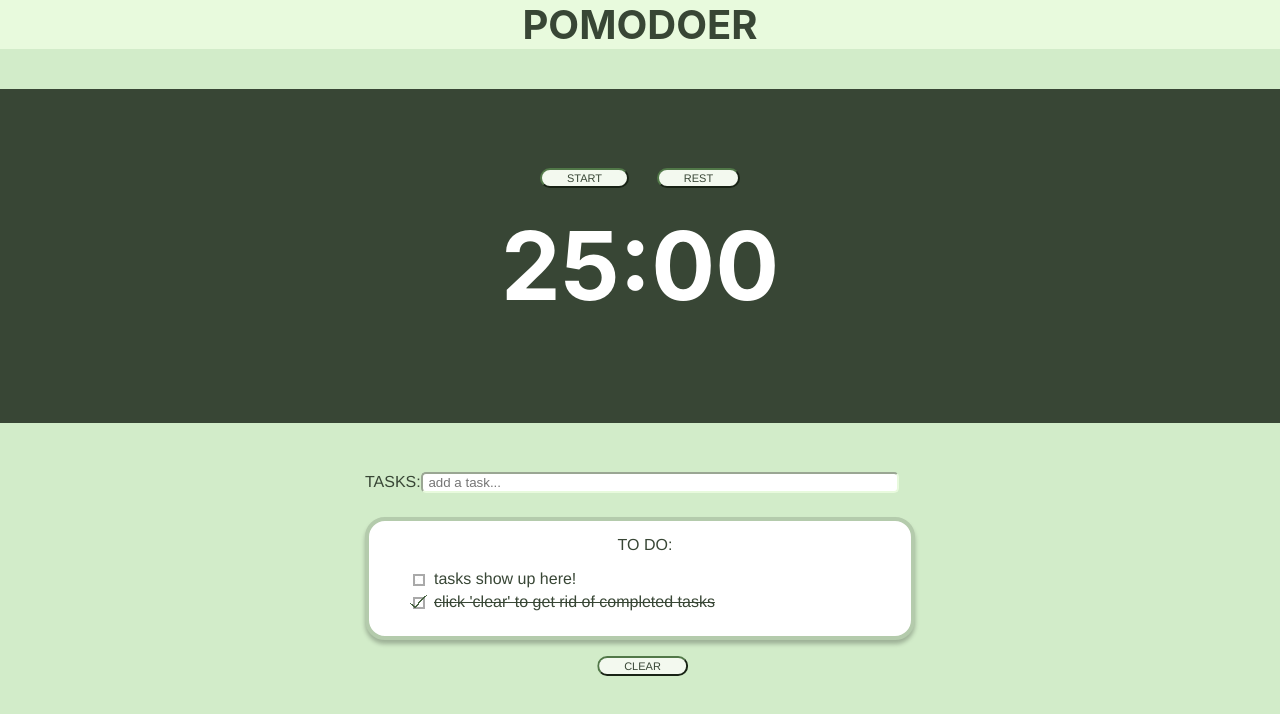
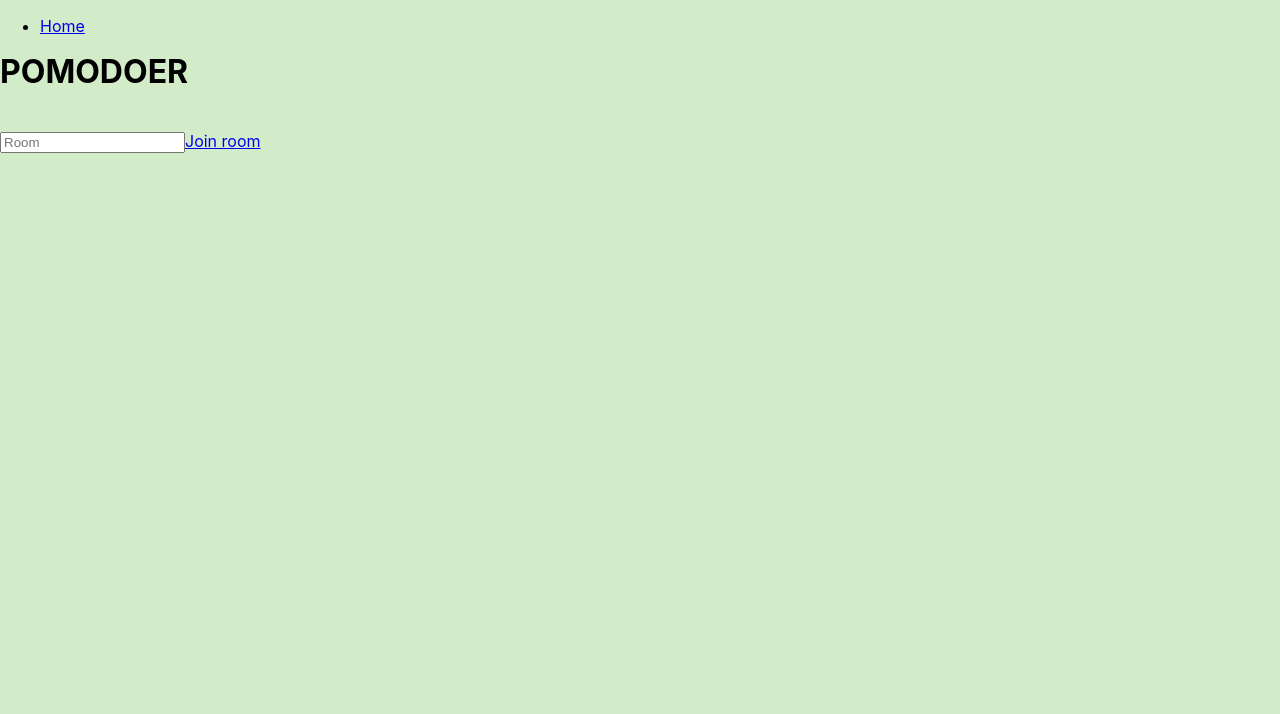
Before and after one commit to cindylwang/femmehacks-pomodoer-app, a React (Create React App) app: page / in a window 1280 px wide. Shown: the top 714 px of the page. Built offline with nearby package versions, Linux system fonts and the light colour scheme.

Commit message:
last working on before full rooms implementation
added homepage and routes, needs re-done chatbox and timer buttons

```diff
--- a/package.json
+++ b/package.json
@@ -10,7 +10,9 @@
     "react": "^17.0.1",
     "react-bootstrap": "^1.4.3",
     "react-dom": "^17.0.1",
+    "react-router-dom": "^5.2.0",
     "react-scripts": "4.0.2",
+    "socket.io-client": "^3.1.1",
     "web-vitals": "^1.0.1"
   },
   "scripts": {
--- a/src/App.js
+++ b/src/App.js
@@ -1,76 +1,30 @@
-import Jumbotron from 'react-bootstrap/Jumbotron';
-import React, { useState } from 'react';
-//mock data
-import data from "./data.json";
-//components
-import ToDoList from "./ToDoList";
-import ToDoForm from './ToDoForm';
-// import './App.css';
-import './ToDoList.css';
+import React from "react";
+import { BrowserRouter as Router, Switch, Route, Link } from "react-router-dom";
 
-
-import OurTimer from './Timer';
+import "./index.css";
+import Home from "./Home/Home";
+import Collab from "./Collab";
 
 function App() {
-
-  const [ toDoList, setToDoList ] = useState(data);
-
-  const handleToggle = (id) => {
-    let mapped = toDoList.map(task => {
-      return task.id === Number(id) ? { ...task, complete: !task.complete } : { ...task};
-    });
-    setToDoList(mapped);
-  }
-
-  const handleFilter = () => {
-    let filtered = toDoList.filter(task => {
-      return !task.complete;
-    });
-    setToDoList(filtered);
-  }
-
-  const addTask = (userInput ) => {
-    let copy = [...toDoList];
-    copy = [...copy, { id: toDoList.length + 1, task: userInput, complete: false }];
-    setToDoList(copy);
-  }
-
-  // const listStyle = {
-  //   color: "white",
-  //   backgroundColor: "DodgerBlue",
-  //   border: '2px',
-  //   fontFamily: "Arial"
-  // };
-
   return (
-    <div className="App">
-        <div className="App-header">
-          <header>
+    <Router>
+        <header>
+        <ul>
+          <li>
+            <Link to="/">Home</Link>
+          </li>
+        </ul>
             <h1>
               POMODOER
             </h1>
-          </header>
-       </div>
-        <div className='timer'>
-          <OurTimer />
-        </div>
-
-        <div className ="listComponent">
-          <div className='ToDoForm'>
-            <div className="toDoFormTitle">
-              <p>TASKS:</p>
-            </div>
-
-            <ToDoForm addTask={addTask}/>
-
-          </div>
-        <div className="ToDoList">
-          <ToDoList toDoList={toDoList} handleToggle={handleToggle} handleFilter={handleFilter}/>
-        </div>
-        </div>
-
-
-    </div>
+        </header>
+      <Switch>
+        <Route exact path="/" component={Home} />
+        <Route exact path="/:roomId" component={Collab}/>
+        {/* eventually become Collab */}
+        {/* <Route exact path="/:roomId" component={ChatRoom} /> */}
+      </Switch>
+    </Router>
   );
 }
 
--- /dev/null
+++ b/src/Collab.js
@@ -0,0 +1,78 @@
+import Jumbotron from 'react-bootstrap/Jumbotron';
+import React, { useState } from 'react';
+//mock data
+import data from "./data.json";
+//components
+import ToDoList from "./ToDoList";
+import ToDoForm from './ToDoForm';
+// import './App.css';
+import './ToDoList.css';
+// import useChat from "../useChat";
+
+
+import OurTimer from './Timer';
+
+const Collab = (props) => {
+
+  const [ toDoList, setToDoList ] = useState(data);
+
+  const handleToggle = (id) => {
+    let mapped = toDoList.map(task => {
+      return task.id === Number(id) ? { ...task, complete: !task.complete } : { ...task};
+    });
+    setToDoList(mapped);
+  }
+
+  const handleFilter = () => {
+    let filtered = toDoList.filter(task => {
+      return !task.complete;
+    });
+    setToDoList(filtered);
+  }
+
+  const addTask = (userInput ) => {
+    let copy = [...toDoList];
+    copy = [...copy, { id: toDoList.length + 1, task: userInput, complete: false }];
+    setToDoList(copy);
+  }
+
+  // const listStyle = {
+  //   color: "white",
+  //   backgroundColor: "DodgerBlue",
+  //   border: '2px',
+  //   fontFamily: "Arial"
+  // };
+
+  return (
+    <div className="App">
+        <div className="App-header">
+          <header>
+            <h1>
+              POMODOER
+            </h1>
+          </header>
+       </div>
+        <div className='timer'>
+          <OurTimer />
+        </div>
+
+        <div className ="listComponent">
+          <div className='ToDoForm'>
+            <div className="toDoFormTitle">
+              <p>TASKS:</p>
+            </div>
+
+            <ToDoForm addTask={addTask}/>
+
+          </div>
+        <div className="ToDoList">
+          <ToDoList toDoList={toDoList} handleToggle={handleToggle} handleFilter={handleFilter}/>
+        </div>
+        </div>
+
+
+    </div>
+  );
+}
+
+export default Collab;
--- /dev/null
+++ b/src/Home/Home.js
@@ -0,0 +1,29 @@
+import React from "react";
+import { Link } from "react-router-dom";
+
+// import "./Home.css";
+
+const Home = () => {
+  const [roomName, setRoomName] = React.useState("");
+
+  const handleRoomNameChange = (event) => {
+    setRoomName(event.target.value);
+  };
+
+  return (
+    <div className="home-container">
+      <input
+        type="text"
+        placeholder="Room"
+        value={roomName}
+        onChange={handleRoomNameChange}
+        className="text-input-field"
+      />
+      <Link to={`/${roomName}`} className="enter-room-button">
+        Join room
+      </Link>
+    </div>
+  );
+};
+
+export default Home;
--- a/src/index.js
+++ b/src/index.js
@@ -6,7 +6,7 @@ import reportWebVitals from './reportWebVitals';
 
 ReactDOM.render(
   <React.StrictMode>
-    <App />
+    < App/>
   </React.StrictMode>,
   document.getElementById('root')
 );
```
Also changed, not shown: src/App.css (+0 -23 lines), 2 other files (tests, documents, lock files or other folders).
